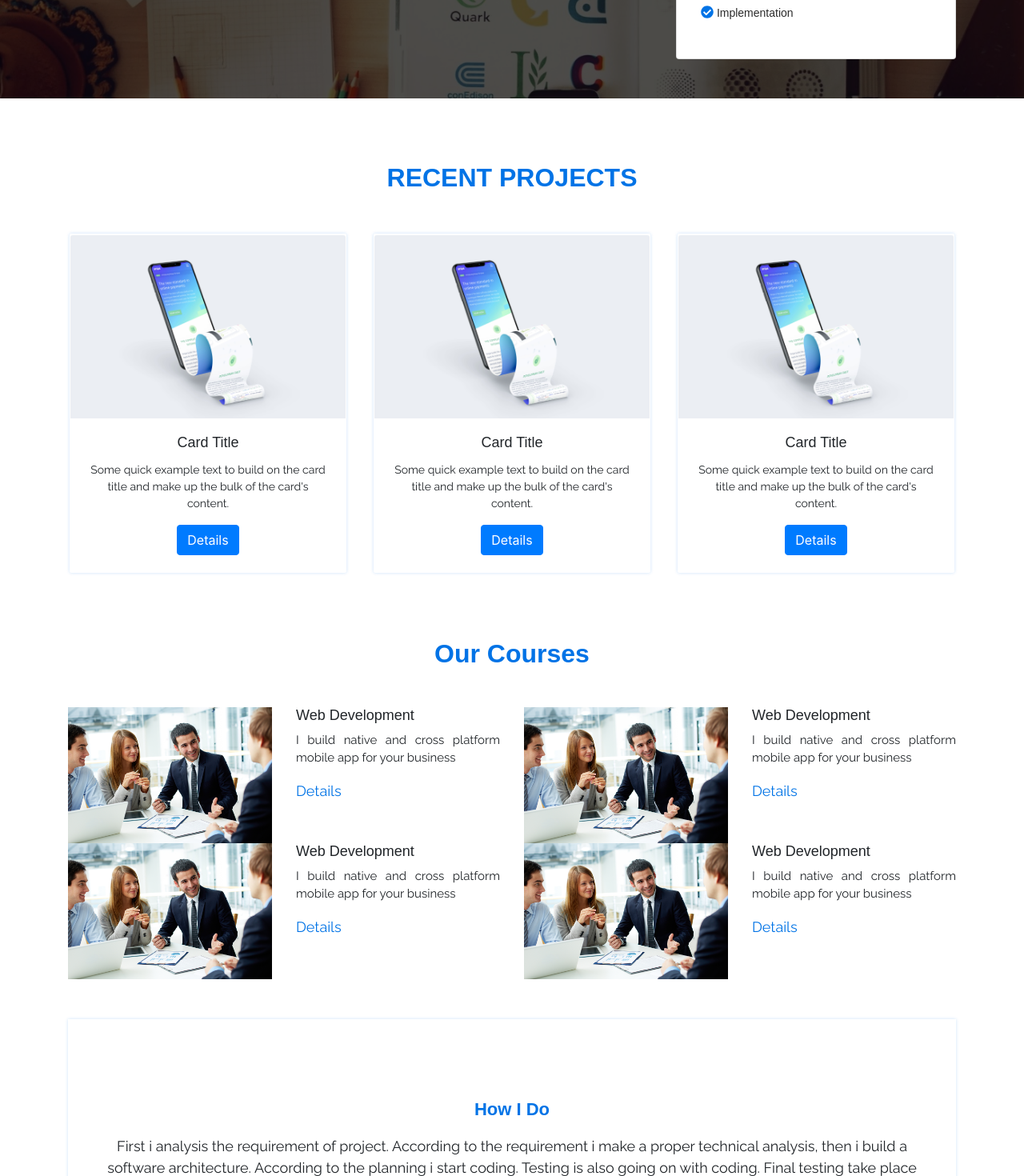
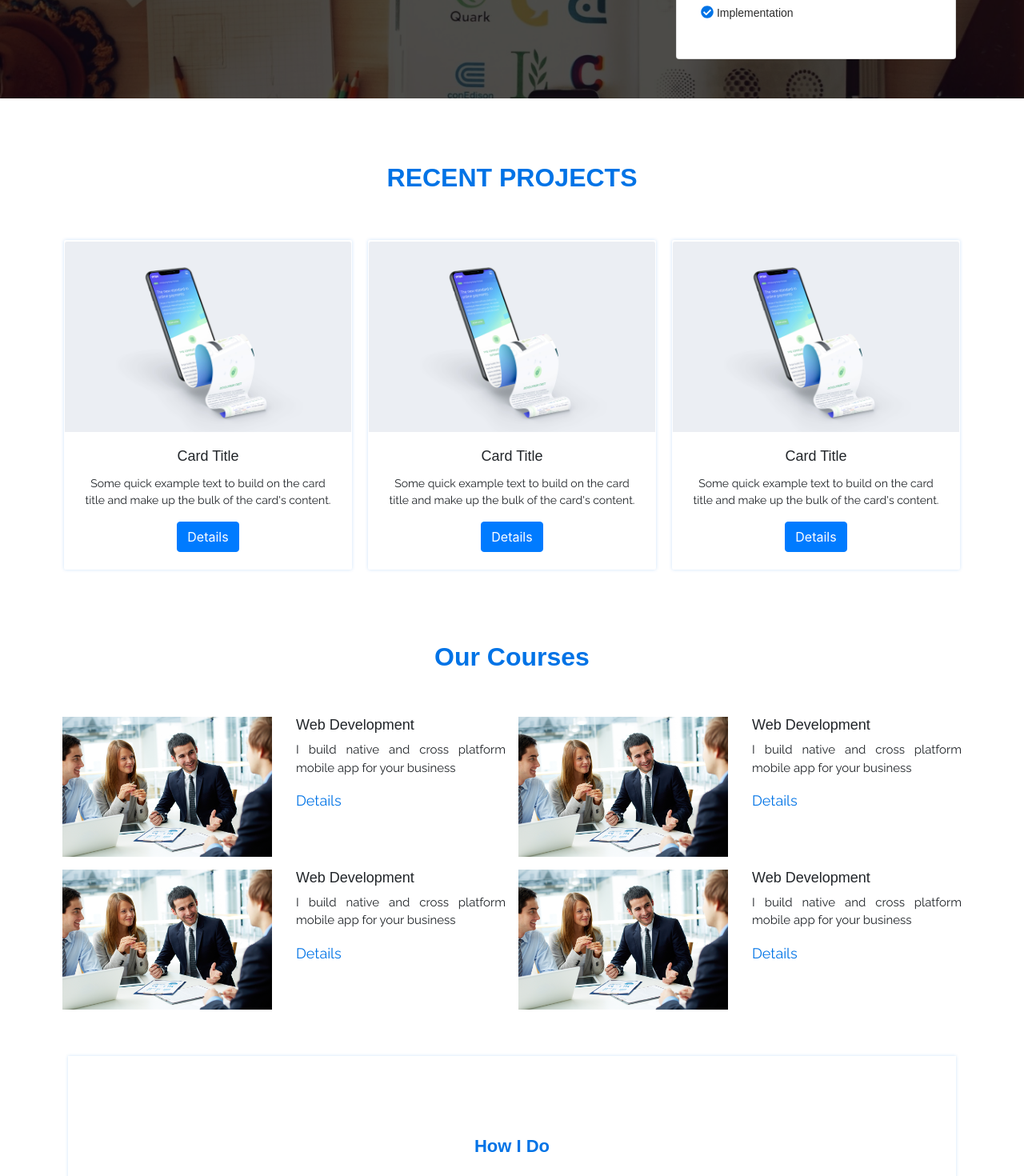
Before and after one commit to A-Khalek/ReactjsProject, a React (Create React App) app: page / in a window 1280 px wide. Shown: the part 1859-3329 px from the top of the page at 80% size. Built offline with nearby package versions, Linux system fonts and the light colour scheme.

Commit message:
final touch for home
final touch for home section

```diff
--- a/src/component/Courses/Courses.js
+++ b/src/component/Courses/Courses.js
@@ -9,7 +9,7 @@ class Courses extends Component {
                 <Container className="text-center">
                     <h2 className="serviceNameTitle">Our Courses</h2>
                     <Row>
-                        <Col lg={6} md={12} sm={12}>
+                        <Col lg={6} md={12} sm={12} className="p-2">
                            <Row>
                                <Col lg={6} md={12} sm={12}>
                                    <img className="courseImg" src={courseImg}/>
@@ -21,7 +21,7 @@ class Courses extends Component {
                                </Col>
                            </Row>
                         </Col>
-                        <Col lg={6} md={12} sm={12}>
+                        <Col lg={6} md={12} sm={12} className="p-2">
                             <Row>
                                 <Col lg={6} md={12} sm={12}>
                                     <img className="courseImg" src={courseImg}/>
@@ -34,7 +34,7 @@ class Courses extends Component {
                             </Row>
                         </Col>
 
-                        <Col lg={6} md={12} sm={12}>
+                        <Col lg={6} md={12} sm={12} className="p-2">
                             <Row>
                                 <Col lg={6} md={12} sm={12}>
                                     <img className="courseImg" src={courseImg}/>
@@ -47,7 +47,7 @@ class Courses extends Component {
                             </Row>
                         </Col>
 
-                        <Col lg={6} md={12} sm={12}>
+                        <Col lg={6} md={12} sm={12} className="p-2">
                             <Row>
                                 <Col lg={6} md={12} sm={12}>
                                     <img className="courseImg" src={courseImg}/>
--- a/src/component/RecentProjects/RecentProjects.js
+++ b/src/component/RecentProjects/RecentProjects.js
@@ -9,7 +9,7 @@ class RecentProjects extends Component {
                 <Container className="text-center">
                     <h2 className="serviceNameTitle">RECENT PROJECTS</h2>
                     <Row>
-                        <Col sm={12} md={6} lg={4}>
+                        <Col sm={12} md={6} lg={4} className="p-2">
                             <Card className="projectCard">
                                 <Card.Img variant="top" src={recProjectImg} />
                                 <Card.Body>
@@ -23,7 +23,7 @@ class RecentProjects extends Component {
                             </Card>
                         </Col>
 
-                        <Col sm={12} md={6} lg={4}>
+                        <Col sm={12} md={6} lg={4} className="p-2">
                             <Card className="projectCard">
                                 <Card.Img variant="top" src={recProjectImg} />
                                 <Card.Body>
@@ -37,7 +37,7 @@ class RecentProjects extends Component {
                             </Card>
                         </Col >
 
-                        <Col sm={12} md={6} lg={4}>
+                        <Col sm={12} md={6} lg={4} className="p-2">
                             <Card className="projectCard">
                                 <Card.Img variant="top" src={recProjectImg} />
                                 <Card.Body>
```
